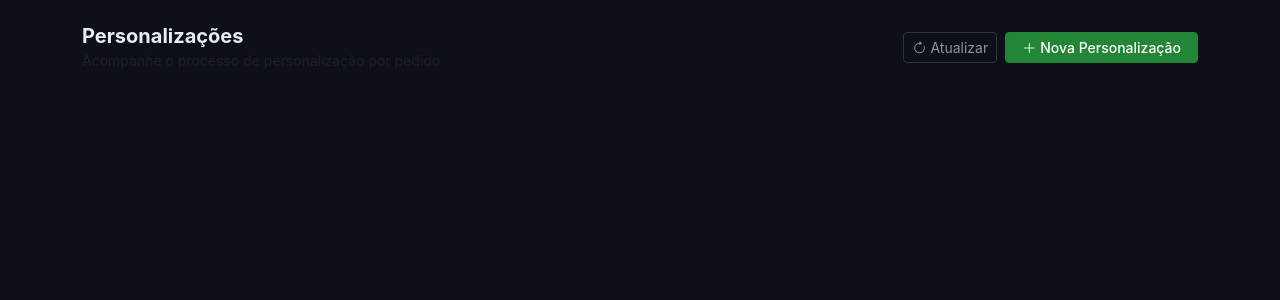
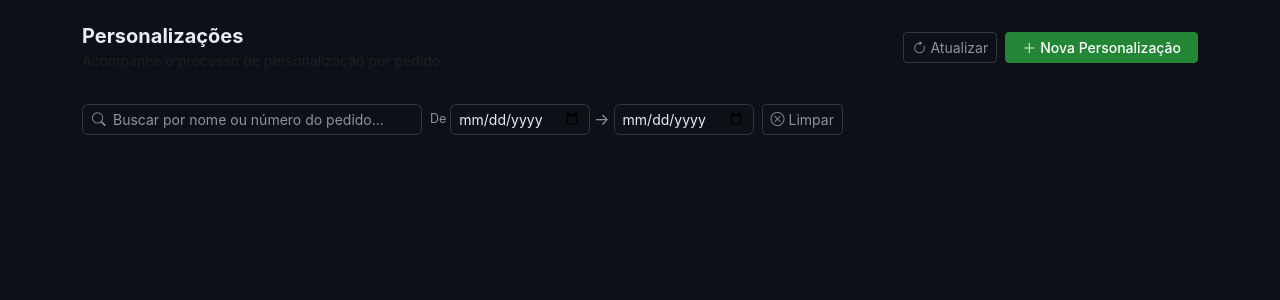
Before and after one commit to gsmantos1-cloud/Ferramenta-Dashboard-Operacional, a Flask app: template templates/personalizacoes.html in a window 1280 px wide. Shown: the part 95-395 px from the top of the page. Run offline with Flask 3, Linux system fonts and the light colour scheme; the template is opened without the code that fills it, so the values that code supplies are empty.

Commit message:
feat(personalizacoes): filtro por nome, numero do pedido e intervalo de datas

```diff
--- a/templates/personalizacoes.html
+++ b/templates/personalizacoes.html
@@ -18,7 +18,27 @@
 </div>
 
 <!-- Resumo por status -->
-<div id="resumoStatus" class="d-flex flex-wrap gap-2 mb-4"></div>
+<div id="resumoStatus" class="d-flex flex-wrap gap-2 mb-3"></div>
+
+<!-- Filtros -->
+<div class="d-flex flex-wrap gap-2 mb-4 align-items-center">
+    <div style="position:relative;flex:1;min-width:220px;max-width:340px">
+        <i class="bi bi-search" style="position:absolute;left:10px;top:50%;transform:translateY(-50%);color:var(--muted);font-size:.85rem"></i>
+        <input id="fbBusca" type="text" class="form-control form-control-sm"
+               placeholder="Buscar por nome ou número do pedido..." style="padding-left:30px"
+               oninput="aplicarFiltro()">
+    </div>
+    <div class="d-flex align-items-center gap-1">
+        <label style="font-size:.78rem;color:var(--muted)">De</label>
+        <input id="fbDe" type="date" class="form-control form-control-sm" style="width:140px" onchange="aplicarFiltro()" title="Data inicial">
+        <span style="color:var(--muted)">→</span>
+        <input id="fbAte" type="date" class="form-control form-control-sm" style="width:140px" onchange="aplicarFiltro()" title="Data final">
+    </div>
+    <button class="btn btn-outline-secondary btn-sm" onclick="limparFiltro()">
+        <i class="bi bi-x-circle me-1"></i>Limpar
+    </button>
+    <span id="fbContador" style="font-size:.78rem;color:var(--muted)"></span>
+</div>
 
 <!-- Kanban -->
 <div style="overflow-x:auto;padding-bottom:1rem">
@@ -122,10 +142,57 @@ async function carregar() {
     }
 }
 
+// ── Filtros (por nome, número e data) ──────────────────────────────────────────
+function getFiltrados() {
+    const q   = (document.getElementById('fbBusca')?.value || '').toLowerCase().trim();
+    const de  = document.getElementById('fbDe')?.value || '';
+    const ate = document.getElementById('fbAte')?.value || '';
+
+    return todos.filter(p => {
+        // Texto: número do pedido, número da camiseta, nome, observação
+        if (q) {
+            const hay = [
+                p.numero_pedido, p.numero_personalizacao,
+                p.nome_personalizacao, p.observacao,
+            ].map(x => String(x || '')).join(' ').toLowerCase();
+            if (!hay.includes(q)) return false;
+        }
+        // Data (criado_em em YYYY-MM-DD)
+        if (de || ate) {
+            const d = (p.criado_em || '').slice(0, 10);
+            if (!d) return false;
+            if (de && d < de)  return false;
+            if (ate && d > ate) return false;
+        }
+        return true;
+    });
+}
+
+function aplicarFiltro() {
+    renderResumo();
+    renderKanban();
+}
+
+function limparFiltro() {
+    document.getElementById('fbBusca').value = '';
+    document.getElementById('fbDe').value    = '';
+    document.getElementById('fbAte').value   = '';
+    aplicarFiltro();
+}
+
 function renderResumo() {
+    const lista = getFiltrados();
     const counts = {};
     COLS.forEach(c => counts[c.status] = 0);
-    todos.forEach(p => { if (counts[p.status] !== undefined) counts[p.status]++; });
+    lista.forEach(p => { if (counts[p.status] !== undefined) counts[p.status]++; });
+
+    // Contador de filtro
+    const cont = document.getElementById('fbContador');
+    if (cont) {
+        cont.textContent = lista.length === todos.length
+            ? `${todos.length} personalizações`
+            : `${lista.length} de ${todos.length}`;
+    }
 
     document.getElementById('resumoStatus').innerHTML = COLS.map(c => {
         const n = counts[c.status] || 0;
@@ -139,9 +206,10 @@ function renderResumo() {
 }
 
 function renderKanban() {
+    const lista = getFiltrados();
     const grupos = {};
     COLS.forEach(c => grupos[c.status] = []);
-    todos.forEach(p => { if (grupos[p.status] !== undefined) grupos[p.status].push(p); });
+    lista.forEach(p => { if (grupos[p.status] !== undefined) grupos[p.status].push(p); });
 
     document.getElementById('kanban').innerHTML = COLS.map(col => {
         const itens = grupos[col.status];
```
